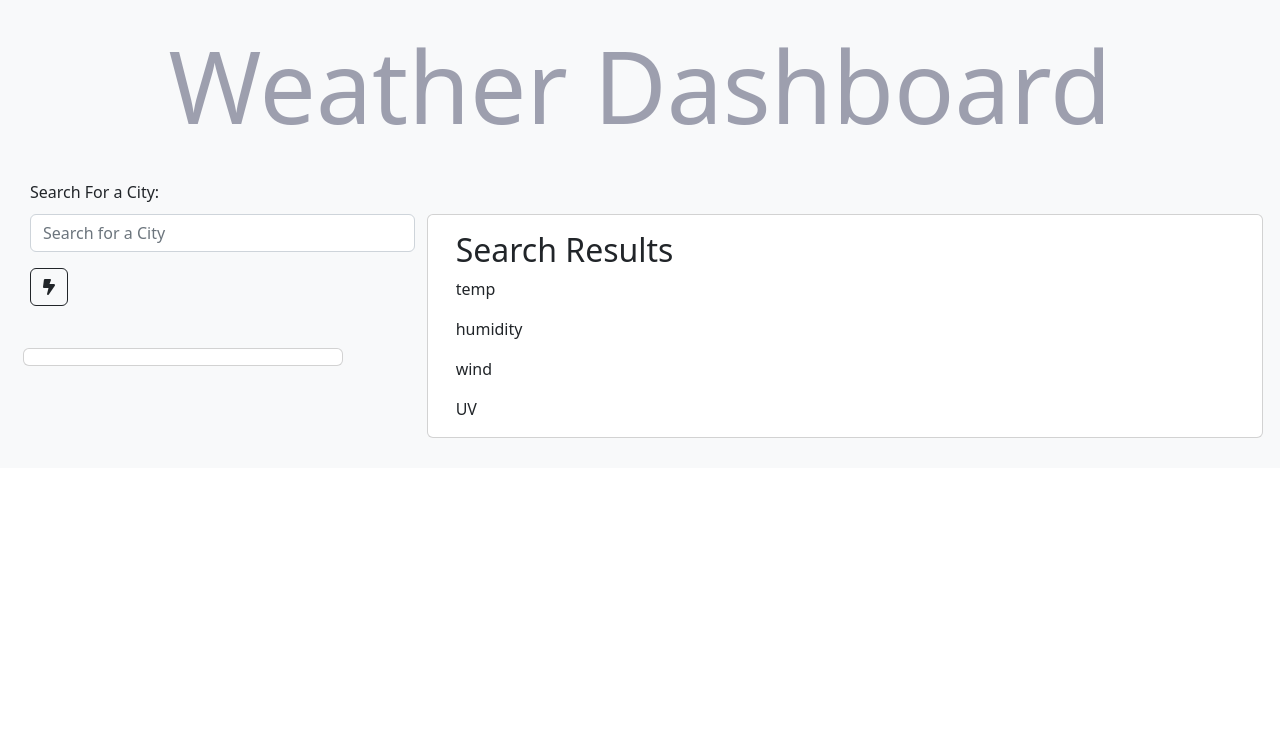
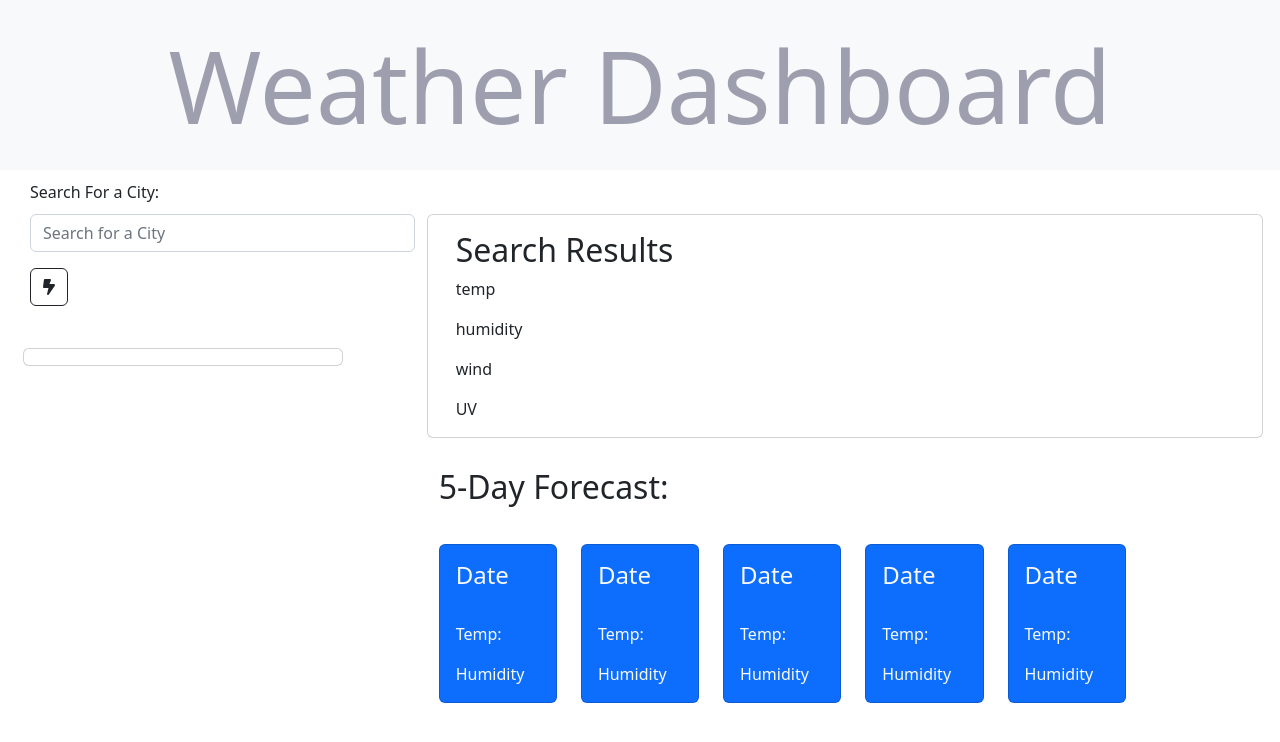
Before and after one commit to qclaytor30/module-6-challenge, a plain HTML site: page index.html in a window 1280 px wide. Drawn offline with nearby package versions, Linux system fonts and the light colour scheme.

Commit message:
add week day forecast cards and css

```diff
--- a/assets/css/styles.css
+++ b/assets/css/styles.css
@@ -30,3 +30,13 @@ a {
     padding-top: 43.5px;
     padding-bottom: 30px;
 }
+
+#rowWeekDay {
+    padding-bottom: 30px;
+}
+
+
+
+.container-fluid {
+    padding-bottom: 50px;
+}
--- a/index.html
+++ b/index.html
@@ -1,29 +1,33 @@
 <!DOCTYPE html>
 <html lang="en">
+
 <head>
     <meta charset="UTF-8">
     <meta http-equiv="X-UA-Compatible" content="IE=edge">
     <meta name="viewport" content="width=device-width, initial-scale=1.0">
     <!--BootStrap-->
-    <link href="https://cdn.jsdelivr.net/npm/bootstrap@5.2.0/dist/css/bootstrap.min.css" rel="stylesheet" integrity="sha384-gH2yIJqKdNHPEq0n4Mqa/HGKIhSkIHeL5AyhkYV8i59U5AR6csBvApHHNl/vI1Bx" crossorigin="anonymous">
+    <link href="https://cdn.jsdelivr.net/npm/bootstrap@5.2.0/dist/css/bootstrap.min.css" rel="stylesheet"
+        integrity="sha384-gH2yIJqKdNHPEq0n4Mqa/HGKIhSkIHeL5AyhkYV8i59U5AR6csBvApHHNl/vI1Bx" crossorigin="anonymous">
     <!--icon fontawesome-->
     <link rel="stylesheet" href="https://cdnjs.cloudflare.com/ajax/libs/font-awesome/6.1.2/css/all.min.css" />
     <!--Google fonts-->
     <link rel="preconnect" href="https://fonts.googleapis.com">
     <link rel="preconnect" href="https://fonts.gstatic.com" crossorigin>
-    <link href="https://fonts.googleapis.com/css2?family=Montserrat&family=Open+Sans&family=Raleway&display=swap" rel="stylesheet">
+    <link href="https://fonts.googleapis.com/css2?family=Montserrat&family=Open+Sans&family=Raleway&display=swap"
+        rel="stylesheet">
     <!--css-->
     <link rel="stylesheet" href="./assets/css/styles.css">
     <title>Weather Dashboard</title>
 
 </head>
+
 <body>
     <!--navbar-->
     <nav class="navbar navbar-light bg-light" id="nav">
         <a href="./index.html">Weather Dashboard</a>
     </nav>
 
-    <div class="container-fluid bg-light">
+    <div class="container-fluid bg-white">
         <div class="row">
             <div class="col-sm-4">
                 <div class="row" id="row1">
@@ -31,8 +35,10 @@
                 </div>
                 <div class="row">
                     <form class="form-inline my-3 mt-sm-0">
-                        <input class="form-control mr-sm-2" type="search" placeholder="Search for a City" aria-label="Search">
-                        <button class="btn btn-outline-dark my-3" type="submit"><i class="fa-solid fa-bolt-lightning"></i></button>
+                        <input class="form-control mr-sm-2" type="search" placeholder="Search for a City"
+                            aria-label="Search">
+                        <button class="btn btn-outline-dark my-3" type="submit"><i
+                                class="fa-solid fa-bolt-lightning"></i></button>
                     </form>
                     <div class="row" id="lastSearch">
                         <div class="card" style="width:20rem;">
@@ -58,20 +64,82 @@
                         </div>
                     </div>
                 </div>
-
+<!--Week Forecast-->
+                <div class="row" id="rowWeekDay">
+                    <h2>5-Day Forecast:</h2>
+                </div>
+                <div class="row" id="rowCards">
+                    <div class="col-2">
+                        <div class="card text-light bg-primary mb-3" style="max-width: 18rem;">
+                            <div class="card-body">
+                                <h4 class="card-title">Date</h4>
+                                <img>
+                                <p class="card-text">Temp:</p>
+                                <p class="card-text">Humidity</p>
+                            </div>
+                        </div>
+                    </div>
+                    <div class="col-2">
+                        <div class="card text-light bg-primary mb-3" style="max-width: 18rem;">
+                            <div class="card-body">
+                                <h4 class="card-title">Date</h4>
+                                <img>
+                                <p class="card-text">Temp:</p>
+                                <p class="card-text">Humidity</p>
+                            </div>
+                        </div>
+                    </div>
+                    <div class="col-2">
+                        <div class="card text-light bg-primary mb-3" style="max-width: 18rem;">
+                            <div class="card-body">
+                                <h4 class="card-title">Date</h4>
+                                <img>
+                                <p class="card-text">Temp:</p>
+                                <p class="card-text">Humidity</p>
+                            </div>
+                        </div>
+                    </div>
+                    <div class="col-2">
+                        <div class="card text-light bg-primary mb-3" style="max-width: 18rem;">
+                            <div class="card-body">
+                                <h4 class="card-title">Date</h4>
+                                <img>
+                                <p class="card-text">Temp:</p>
+                                <p class="card-text">Humidity</p>
+                            </div>
+                        </div>
+                    </div>
+                    <div class="col-2">
+                        <div class="card text-light bg-primary mb-3" style="max-width: 18rem;">
+                            <div class="card-body">
+                                <h4 class="card-title">Date</h4>
+                                <img>
+                                <p class="card-text">Temp:</p>
+                                <p class="card-text">Humidity</p>
+                            </div>
+                        </div>
+                    </div>
+                </div>
             </div>
 
         </div>
     </div>
+<footer>
 
+</footer>
     <!--jQuery-->
     <script src="https://cdnjs.cloudflare.com/ajax/libs/jquery/3.5.1/jquery.js"></script>
-<script src="https://cdn.jsdelivr.net/npm/popper.js@1.16.0/dist/umd/popper.min.js" integrity="sha384-Q6E9RHvbIyZFJoft+2mJbHaEWldlvI9IOYy5n3zV9zzTtmI3UksdQRVvoxMfooAo" crossorigin="anonymous"></script>
+    <script src="https://cdn.jsdelivr.net/npm/popper.js@1.16.0/dist/umd/popper.min.js"
+        integrity="sha384-Q6E9RHvbIyZFJoft+2mJbHaEWldlvI9IOYy5n3zV9zzTtmI3UksdQRVvoxMfooAo"
+        crossorigin="anonymous"></script>
     <!--bootsrap js-->
-<script src="https://stackpath.bootstrapcdn.com/bootstrap/4.4.1/js/bootstrap.min.js" integrity="sha384-wfSDF2E50Y2D1uUdj0O3uMBJnjuUD4Ih7YwaYd1iqfktj0Uod8GCExl3Og8ifwB6" crossorigin="anonymous"></script>
+    <script src="https://stackpath.bootstrapcdn.com/bootstrap/4.4.1/js/bootstrap.min.js"
+        integrity="sha384-wfSDF2E50Y2D1uUdj0O3uMBJnjuUD4Ih7YwaYd1iqfktj0Uod8GCExl3Og8ifwB6"
+        crossorigin="anonymous"></script>
     <!--moment js-->
     <script src="https://cdnjs.cloudflare.com/ajax/libs/moment.js/2.24.0/moment.min.js"></script>
     <!--JavaScript-->
     <script src="./assets/js/script.js"></script>
 </body>
+
 </html>
```
Lines whose indentation alone changed are shown as unchanged.
